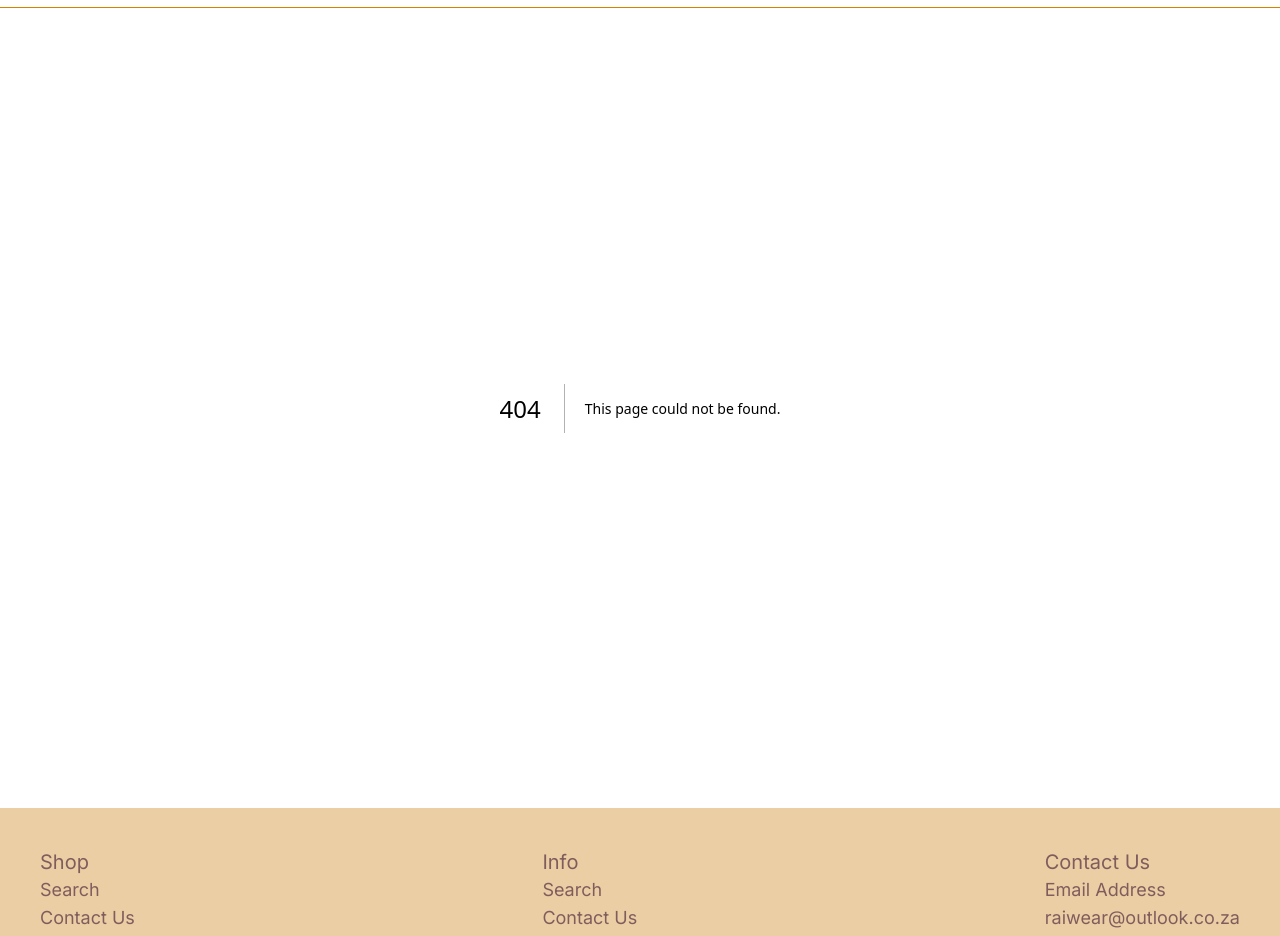
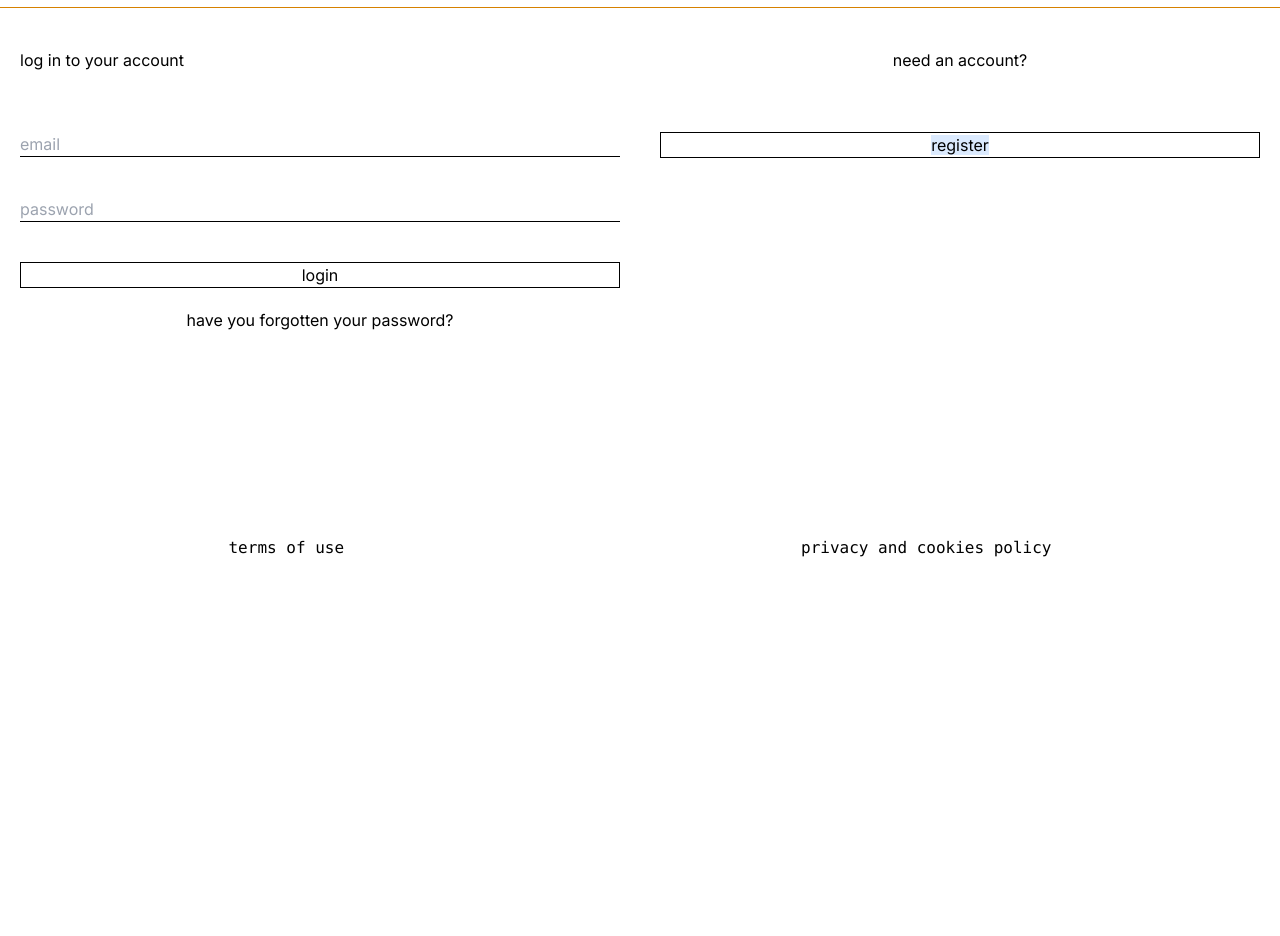
Before and after one commit to Taelo1829/Raiwear, a Next.js app: page /login in a window 1280 px wide. Before the commit this address had no page. Shown: the part 200-1136 px from the top of the page. After the commit the page ends 800 px from the top, so only its background shows below. Built offline with nearby package versions, Linux system fonts and the light colour scheme.

Commit message:
worked on everything

```diff
--- a/app/about-us/page.tsx
+++ b/app/about-us/page.tsx
@@ -1,14 +1,15 @@
 "use client"
 import React, { Component } from 'react'
+import EmailUs from '../components/HomePage/EmailUs'
 
 export default class page extends Component {
     render() {
         return (
-            <div className='my-5 flex justify-center'>
+            <div className='my-5 flex justify-center items-center flex-col '>
                 <div className='container'>
                     <div className='text-2xl font-bold'> ABOUT US</div>
-                    <div>
-                    <br />
+                    <div className='bg-orange-custom p-5 my-5'>
+                        <br />
                         RAIWEAR is your online destination for sustainable fashion. our collection includes upcycled clothes, thrift treasures, and custom creations—all with a commitment to eco-friendly style. our slogan, “eco-fashion for a conscious lifestyle”, embodies our ethos.
                         <br />
                         <br />
@@ -25,6 +26,7 @@ export default class page extends Component {
                         shop RAIWEAR—where sustainable style meets your lifestyle. redefine fashion, one conscious choice at a time!
                     </div>
                 </div>
+                <EmailUs />
             </div>
         )
     }
--- a/app/collection/page.tsx
+++ b/app/collection/page.tsx
@@ -20,7 +20,7 @@ export default class page extends Component {
             "ACCESSORIES",
         ]
         return (
-            <div className='flex justify-center pb-20'>
+            <div className='flex justify-center pb-20 h-full'>
                 <div className='container'>
                     <div className='flex justify-between w-1/6 my-4 text-2xl'>
                         <div className={"pr-2 " + (this.state.active === 1 ? "font-bold" : "")} onClick={() => this.setState({ active: 1 })}>WOMEN</div>
--- a/app/components/Footer.tsx
+++ b/app/components/Footer.tsx
@@ -4,18 +4,12 @@ import FooterColumn from './FooterColumn'
 
 const Footer = () => {
     let firstColumnTitles: string[] = ["Search", "Contact Us", "Term Of Use", "Privacy Policy", "Terms Of Service"];
-    let secondColumnTitle: string[] = ["Email Address", "raiwear@outlook.co.za", "Instagram", "raiwear.studio"];
+    let secondColumnTitle: any[] = [<b>Email Address</b>, "raiwemarketing@outlook.com", <b>Instagram</b>, "raiwear.studio", <b>Whatsapp</b>, "+27 73 376 7873"];
     return (
-        <div className='bg-orange-custom p-10 flex justify-center'>
-            <div className='text-red-custom text-lg container flex sm:justify-center md:justify-between '>
-                <FooterColumn titles={firstColumnTitles} mainHeading={"Shop"} />
-                <div className='hidden md:inline-block'>
-                    <FooterColumn titles={firstColumnTitles} mainHeading={"Info"} />
-                </div>
-                <div className='hidden md:inline-block'>
-                    <FooterColumn titles={secondColumnTitle} mainHeading={"Contact Us"} />
-                </div>
-
+        <div className='flex justify-center font-mono pb-10'>
+            <div className='container flex justify-around'>
+                <div>terms of use</div>
+                <div>privacy and cookies policy</div>
             </div>
         </div>
     )
--- a/app/components/Header.tsx
+++ b/app/components/Header.tsx
@@ -43,8 +43,8 @@ const Header = () => {
                         <Link className='flex-1 flex justify-center' href={"/"}><Image alt="Raiwear Logo" src="/img/4.png" className='sm:w-96 md:w-52' width={100} height={100} /></Link>
                         <div className='flex-1 px-5'>
                             <div className='float-end'>
-                                <span>Login &nbsp;</span>
-                                <span>Shopping Cart ({0})</span>
+                                <Link href={"login"}>Login &nbsp;</Link>
+                                <span>Shopping Bag ({0})</span>
                             </div>
                         </div>
                     </div>
--- a/app/components/HomePage/EmailUs.tsx
+++ b/app/components/HomePage/EmailUs.tsx
@@ -3,11 +3,10 @@ import React from 'react'
 const EmailUs = () => {
     return (
         <div className='text-center py-10'>
-            <h1 className='text-4xl'>Be The First To Know</h1>
-            <div className='my-2 text-xl'>Join our email list to be ahead of sales, new items added and exclusive offers!</div>
+            <div className='my-2 text-xl'>join our newsletter</div>
             <div className='flex flex-col items-center'>
-                <div className=' w-full'>
-                    <input placeholder='Email' className='border border-gray w-1/4 rounded p-2' /> <button className='mx-2'><i className='fa fa-arrow-right'></i></button>
+                <div className=' w-full flex justify-center'>
+                    <input placeholder='enter email address' className=' border-black border-2 p-2' /> <button className='bg-black text-white px-2 font-thin'>subscribe</button>
                 </div>
 
             </div>
--- a/app/contact-us/page.tsx
+++ b/app/contact-us/page.tsx
@@ -24,7 +24,9 @@ export default class page extends Component {
                                         <label>Contact Reason</label>
                                     </div>
                                     <select className='w-full border border-black p-2'>
-                                        <option className='text-gray-300'>Select reason--</option>
+                                        <option className='text-gray-300'>Select Reason--</option>
+                                        <option >Custom Order</option>
+                                        <option >General Query</option>
                                     </select>
                                 </div>
                             </div>
--- a/app/layout.tsx
+++ b/app/layout.tsx
@@ -21,9 +21,9 @@ export default function RootLayout({
 }) {
   return (
     <html lang="en">
-      <body className={inter.className}>
+      <body className={inter.className + " h-screen flex flex-col justify-between"}>
         <Header />
-        <div className='pt-10 md:pt-52 -z-10'>
+        <div className='pt-10 md:pt-52 -z-10  h-full'>
           {children}
         </div>
         <Footer />
--- /dev/null
+++ b/app/login/page.tsx
@@ -0,0 +1,25 @@
+"use client"
+import Link from 'next/link'
+import React, { Component } from 'react'
+
+export default class page extends Component {
+    render() {
+        return (
+            <div className='flex justify-center'>
+                <div className='container flex justify-between'>
+                    <div className='w-full px-5'>
+                        <div className='py-10'>log in to your account</div>
+                        <div><input placeholder='email' className='border-b border-black my-5  w-full' /></div>
+                        <div><input placeholder='password' className='border-b border-black my-5  w-full' /></div>
+                        <div><button className='border border-black w-full my-5'>login</button></div>
+                        <div><button className=' w-full'>have you forgotten your password?</button></div>
+                    </div>
+                    <div className='w-full px-5'>
+                        <div className='py-10 text-center'>need an account?</div>
+                        <div  className='border border-black w-full my-5 text-center' ><Link href={"/register"} className='bg-blue-100 w-100'>register</Link></div>
+                    </div>
+                </div>
+            </div>
+        )
+    }
+}
--- a/app/page.tsx
+++ b/app/page.tsx
@@ -17,6 +17,12 @@ export default function Home() {
         <ShoppingCategory />
         <InstaSection />
         <EmailUs />
+        <div className="flex justify-between py-5">
+          <div>instagram</div>
+          <div>pinterest</div>
+          <div>youtube</div>
+          <div>whatsapp</div>
+        </div>
       </div>
     </div >
   )
--- /dev/null
+++ b/app/register/page.tsx
@@ -0,0 +1,24 @@
+"use client"
+import React, { Component } from 'react'
+
+export default class page extends Component {
+    render() {
+        return (
+            <div className='flex justify-center'>
+                <div className='container'>
+                    <div className='py-10'>personal details</div>
+                    <div><input placeholder='first name' className='border-b border-black my-5  w-1/2' /></div>
+                    <div><input placeholder='last name' className='border-b border-black my-5  w-1/2' /></div>
+                    <div><input placeholder='email' className='border-b border-black my-5  w-1/2' /></div>
+                    <div><input placeholder='password' className='border-b border-black my-5  w-1/2' /></div>
+                    <div><input type='checkbox' />I want to receive personalised commercial communications
+                        from RAIWEAR by email.</div>
+                    <div><input type="checkbox" /> I have read and understand the privacy and cookies policy
+                    </div>
+                    <div><button className='border border-black w-1/2 my-5 py-3'>create account</button></div>
+
+                </div>
+            </div>
+        )
+    }
+}
```
